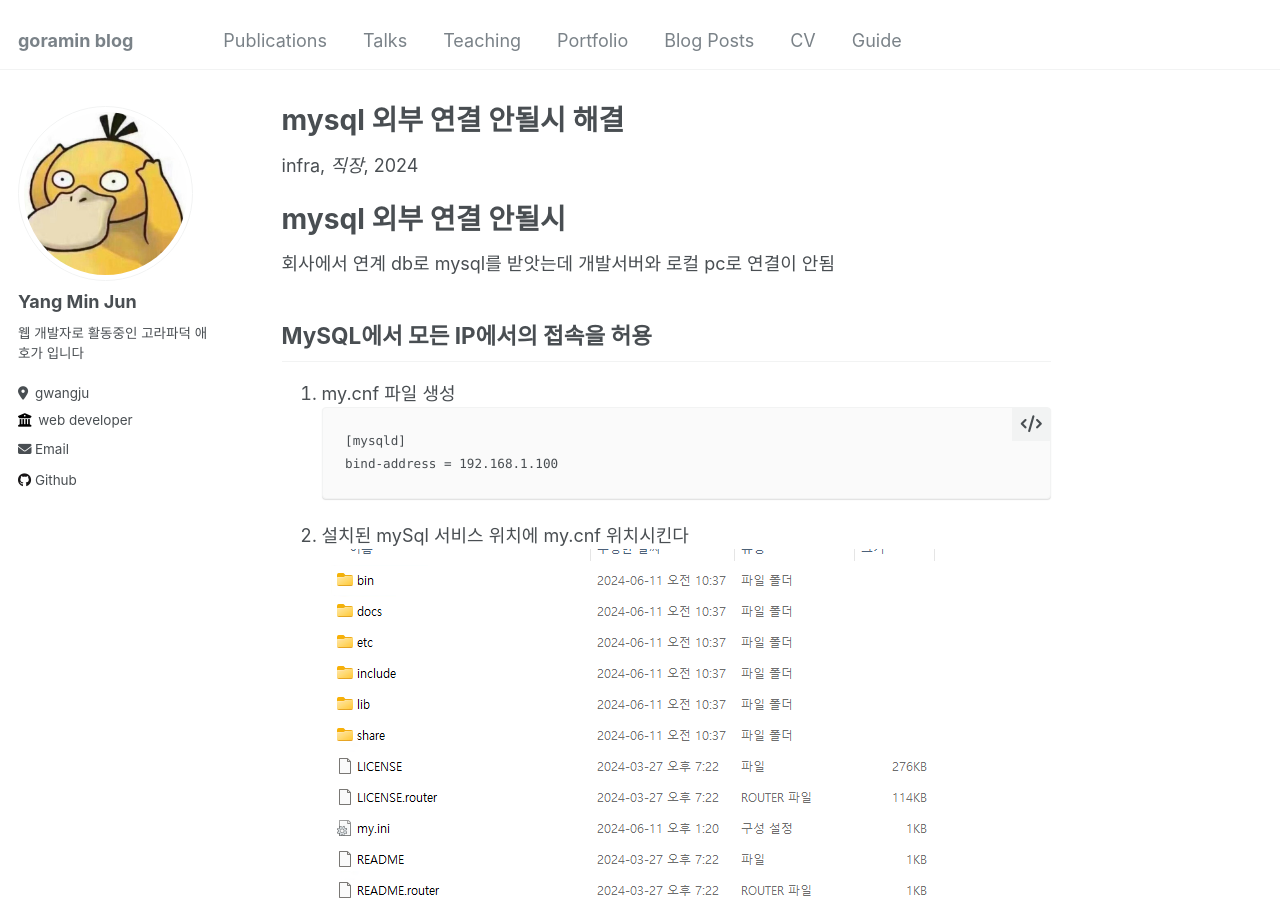
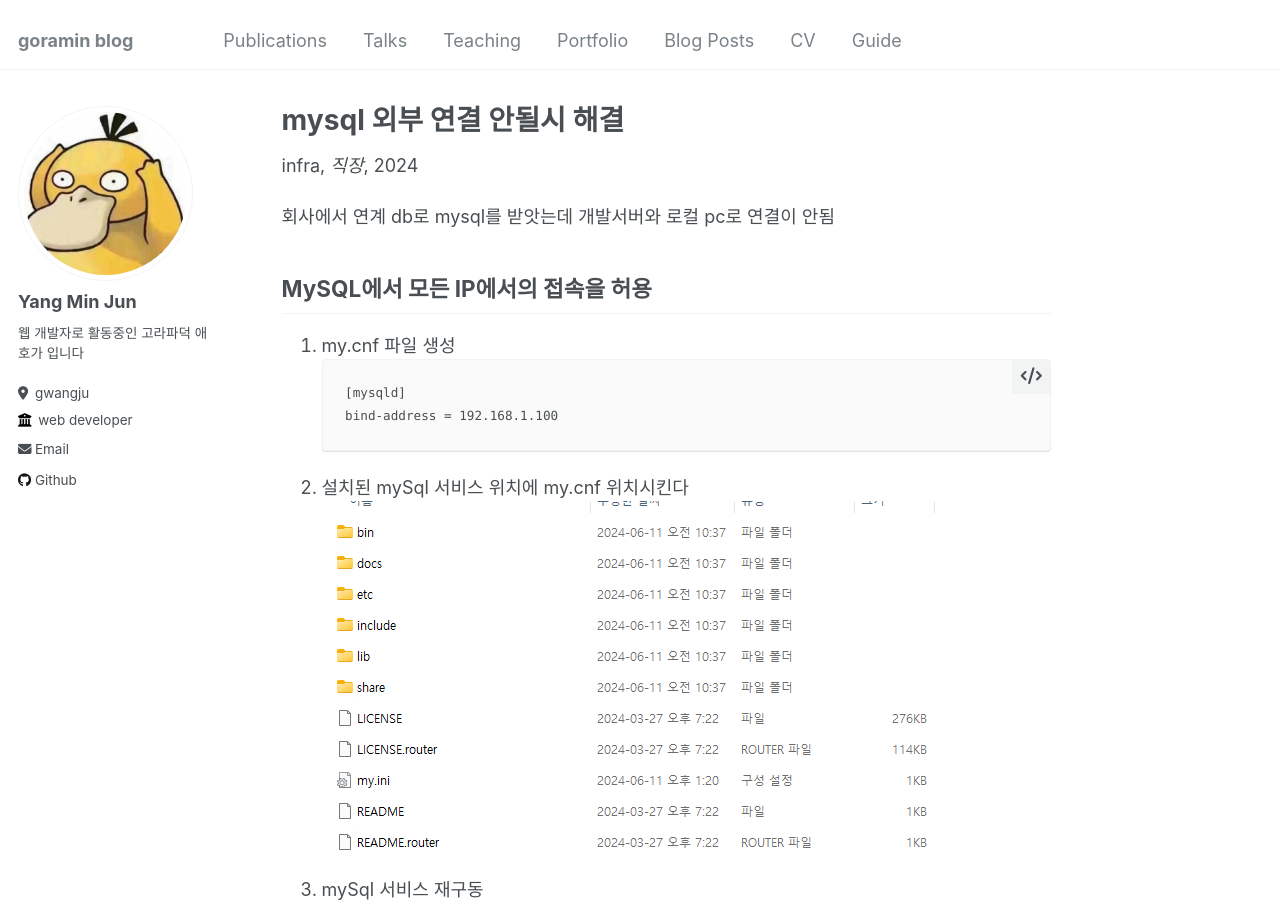
Before and after one commit to gwangminjun/goramin, a Jekyll site: the page built from _teaching/mysqlOpen/content.md, in a window 1280 px wide and 900 px high. Built offline with Jekyll 4.4.1, drawn with Linux system fonts in a browser that asks for light colours.

Commit message:
:lipstick: 1. content.md : 첫문단 수정

```diff
--- a/_teaching/mysqlOpen/content.md
+++ b/_teaching/mysqlOpen/content.md
@@ -6,8 +6,6 @@ permalink: /teaching/mysqlOpen/content
 venue: "직장"
 date: 2024-06-11
 ---
-
-# mysql 외부 연결 안될시
 회사에서 연계 db로 mysql를 받앗는데 개발서버와 로컬 pc로 연결이 안됨
 
 ## MySQL에서 모든 IP에서의 접속을 허용
```
